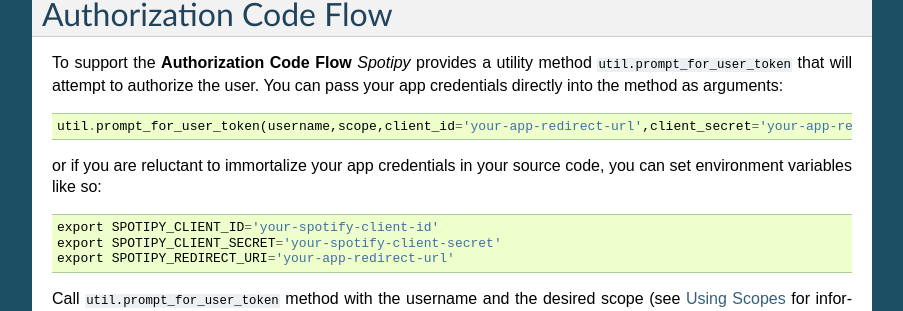
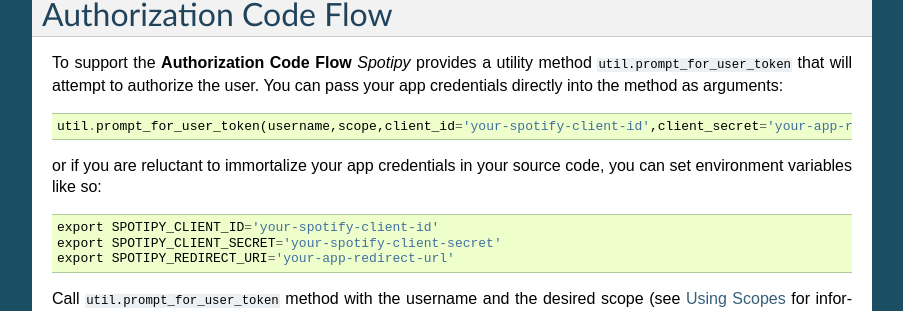
Before and after one commit to spotipy-dev/spotipy, a Sphinx documentation site: the page built from docs/index.rst, in a window 1280 px wide and 900 px high, scrolled down 2214 px. Shown: the part 141-452 px from the top of the window, without its empty margins (198-1101 px from the left). Built offline with Sphinx 7.4.7, drawn with Linux system fonts in a browser that asks for light colours.

Commit message:
Fixed documentation error
In the "Authorization Code Flow" section, the
util.prompt_for_user_token() function example has
'your-app-redirect-url' passed in as the default argument for client_id
instead of 'your-spotify-client-id'.

```diff
--- a/docs/index.rst
+++ b/docs/index.rst
@@ -127,7 +127,7 @@
 utility method ``util.prompt_for_user_token`` that will attempt to authorize the
 user.  You can pass your app credentials directly into the method as arguments::
 
-    util.prompt_for_user_token(username,scope,client_id='your-app-redirect-url',client_secret='your-app-redirect-url',redirect_uri='your-app-redirect-url')
+    util.prompt_for_user_token(username,scope,client_id='your-spotify-client-id',client_secret='your-app-redirect-url',redirect_uri='your-app-redirect-url')
 
 or if you are reluctant to immortalize your app credentials in your source code,
 you can set environment variables like so::
```
